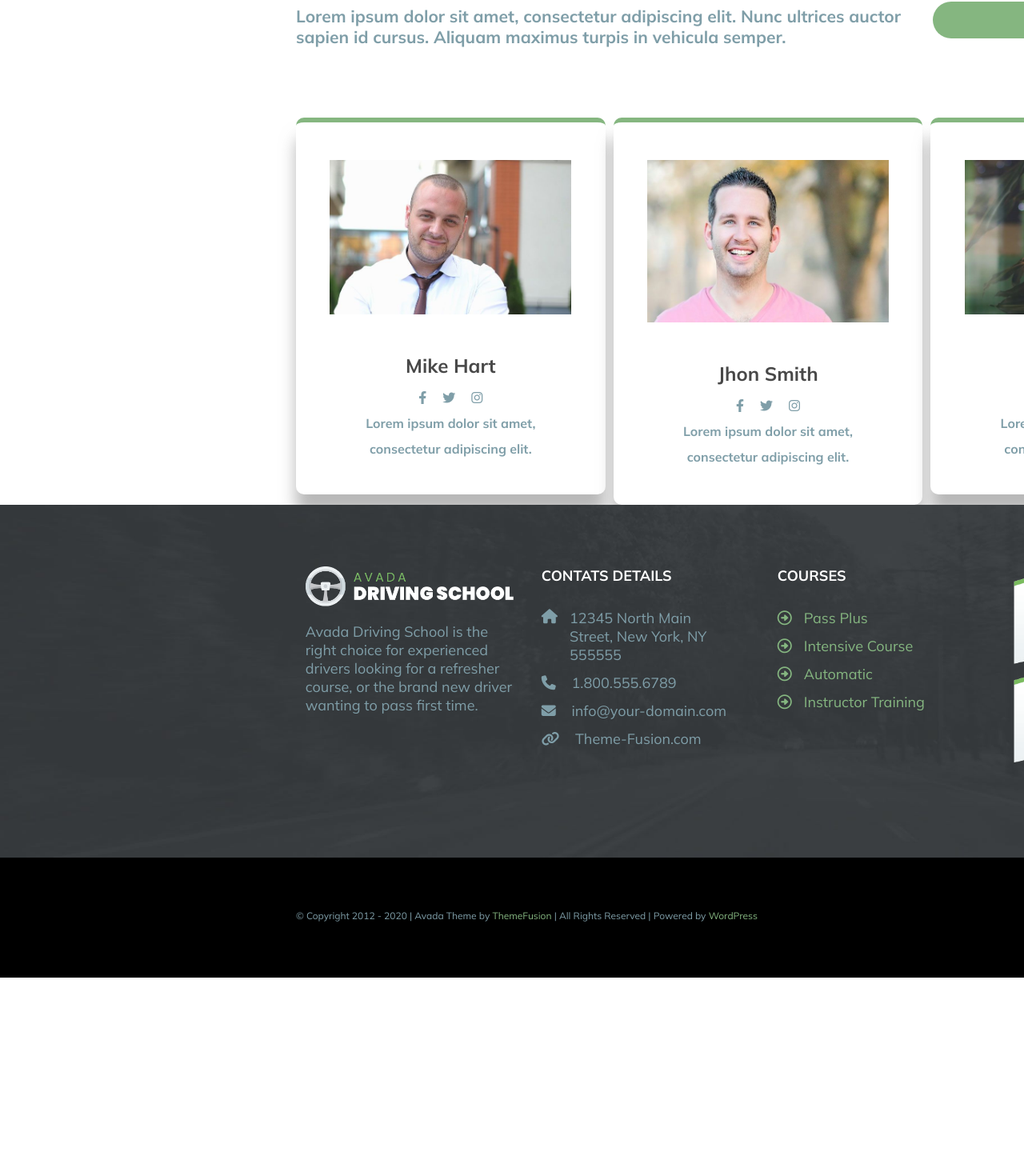
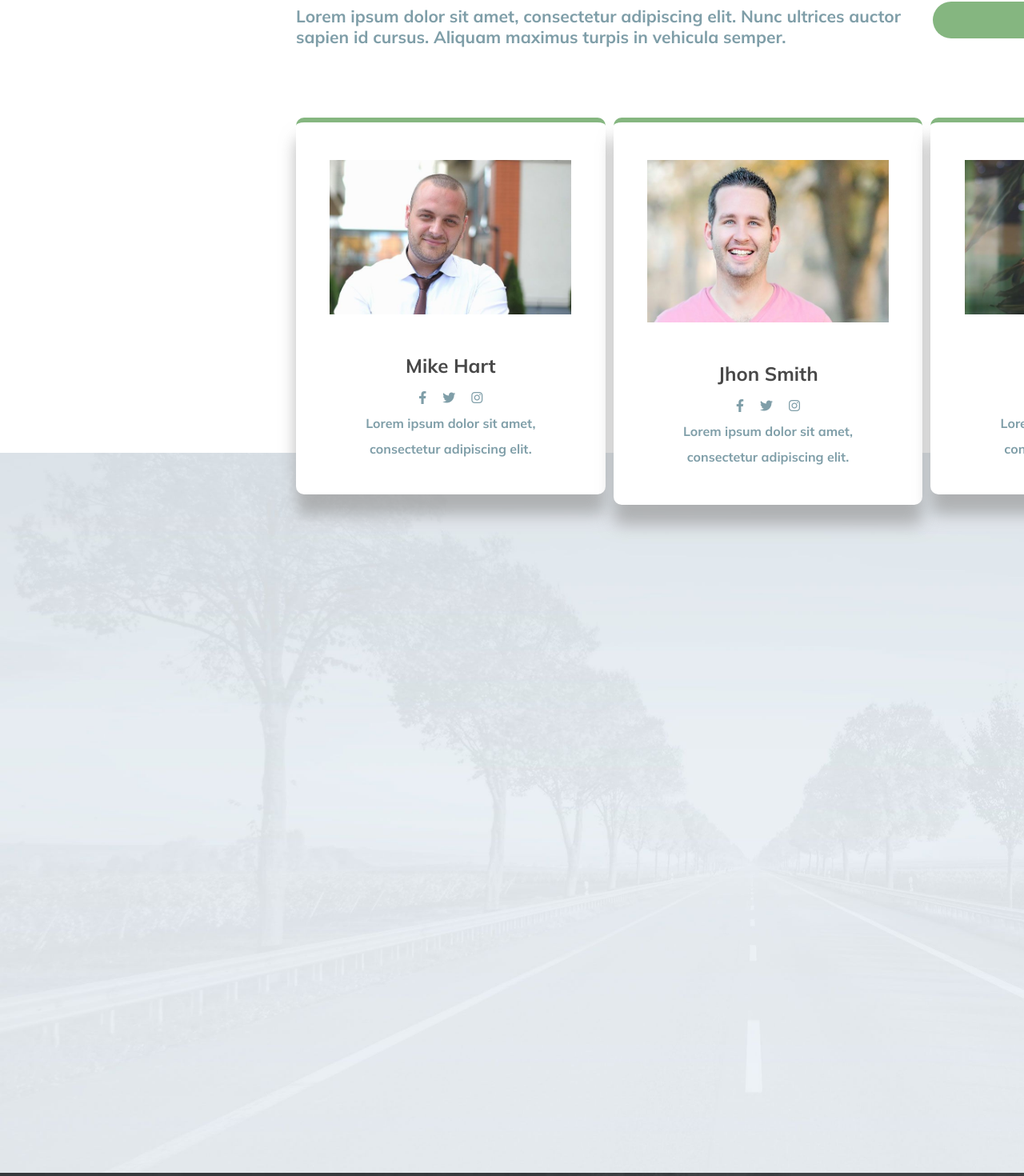
Before and after one commit to Deceit-87/proj-html-vuejs, a Vue app: page / in a window 1280 px wide. Shown: the part 2842-4312 px from the top of the page at 80% size. Before the commit the page ends 4064 px from the top, so only its background shows below. Built offline with nearby package versions, Linux system fonts and the light colour scheme.

Commit message:
aggiunta sezione testimonial,+ tooltip instructor

```diff
--- a/src/App.vue
+++ b/src/App.vue
@@ -4,6 +4,7 @@
     <Form />
     <Courses/>
     <Instructor/>
+    <Testimonials/>
     <Footer />
   </div>
 </template>
@@ -14,6 +15,8 @@ import Footer from "./components/MainFooter.vue";
 import Form from "./components/MainForm.vue";
 import Courses from "./components/MainCourse.vue";
 import Instructor from "./components/MainInstructor.vue";
+import Testimonials from "./components/MainTestimonials.vue";
+
 
 export default {
   name: "App",
@@ -22,6 +25,7 @@ export default {
     Form,
     Courses,
     Instructor,
+    Testimonials,
     Footer,
   },
 };
--- a/src/components/MainInstructor.vue
+++ b/src/components/MainInstructor.vue
@@ -21,7 +21,13 @@
         v-for="(instructor, i) in instructors"
         :key="i"
       >
-        <img :src="instructor.picture" alt="" />
+        <div
+
+        class="tooltip">
+          {{instructor.name.split(' ').join('_')}}
+        </div>
+        <img
+         :src="instructor.picture" alt="" />
 
         <h4>{{ instructor.name }}</h4>
         <div class="social">
@@ -39,6 +45,7 @@
 export default {
   data() {
     return {
+
       instructors: [
         {
           picture: require(`../assets/img/instructor-mikehart.jpg`),
@@ -67,7 +74,7 @@ export default {
 <style lang="scss" scoped>
 #instructor {
 
-  min-height: 700px;
+height: 665px;
   .instructor-title{
       color: var(--darkGrey);
       font-size: 40px;
@@ -105,6 +112,7 @@ padding-bottom:40px ;
     gap:10px;
 
 .instructor-card {
+  position: relative;
   padding-top: 47px;
   display: flex;
   flex-direction: column;
@@ -116,6 +124,21 @@ padding-bottom:40px ;
   width: 33%;
   box-shadow: 0px 25px 20px 0px rgba(155, 155, 155, 0.71);
   line-height: 2;
+ &:hover .tooltip{
+    display: block;
+ }
+  .tooltip{
+    display: none;
+    position: absolute;
+background: white;
+padding: 0px 24px;
+border: 1px solid black;
+text-transform: lowercase;
+height: 20px;
+line-height: 15px;
+top: 30%;
+right: 13%;
+  }
   &:nth-child(2){
       height: 484px;
       img{
--- /dev/null
+++ b/src/components/MainTestimonials.vue
@@ -0,0 +1,22 @@
+<template>
+<section id="testimonials" class="container-fluid">
+
+</section>
+</template>
+
+<script>
+export default {
+
+}
+</script>
+
+<style scoped lang="scss">
+#testimonials{
+    min-height: 900px;
+    background-image: url('../assets/img/testimonial-background.jpg');
+    background-position: center;
+    background-repeat: no-repeat;
+    background-size: cover;
+}
+
+</style>
```
